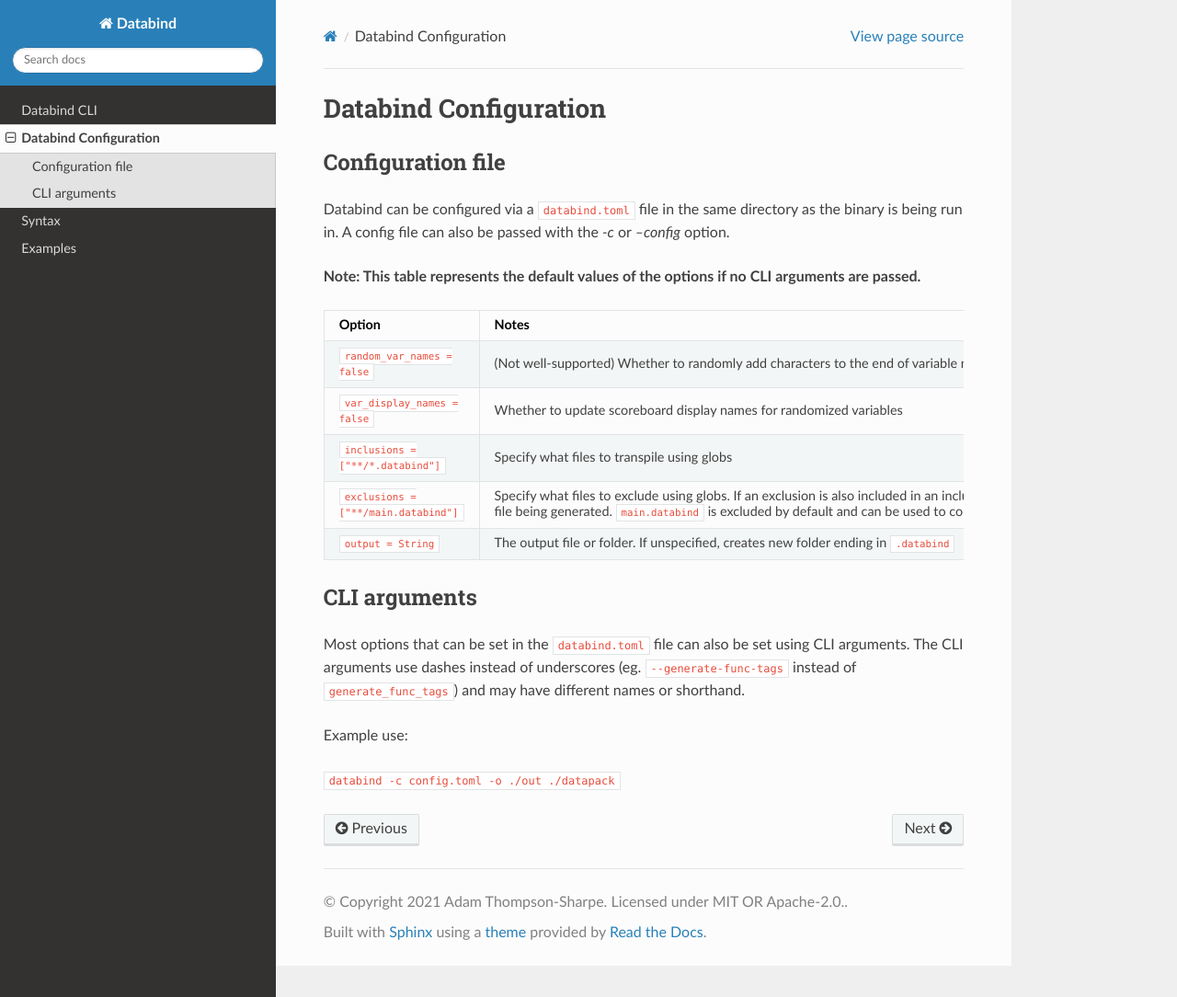
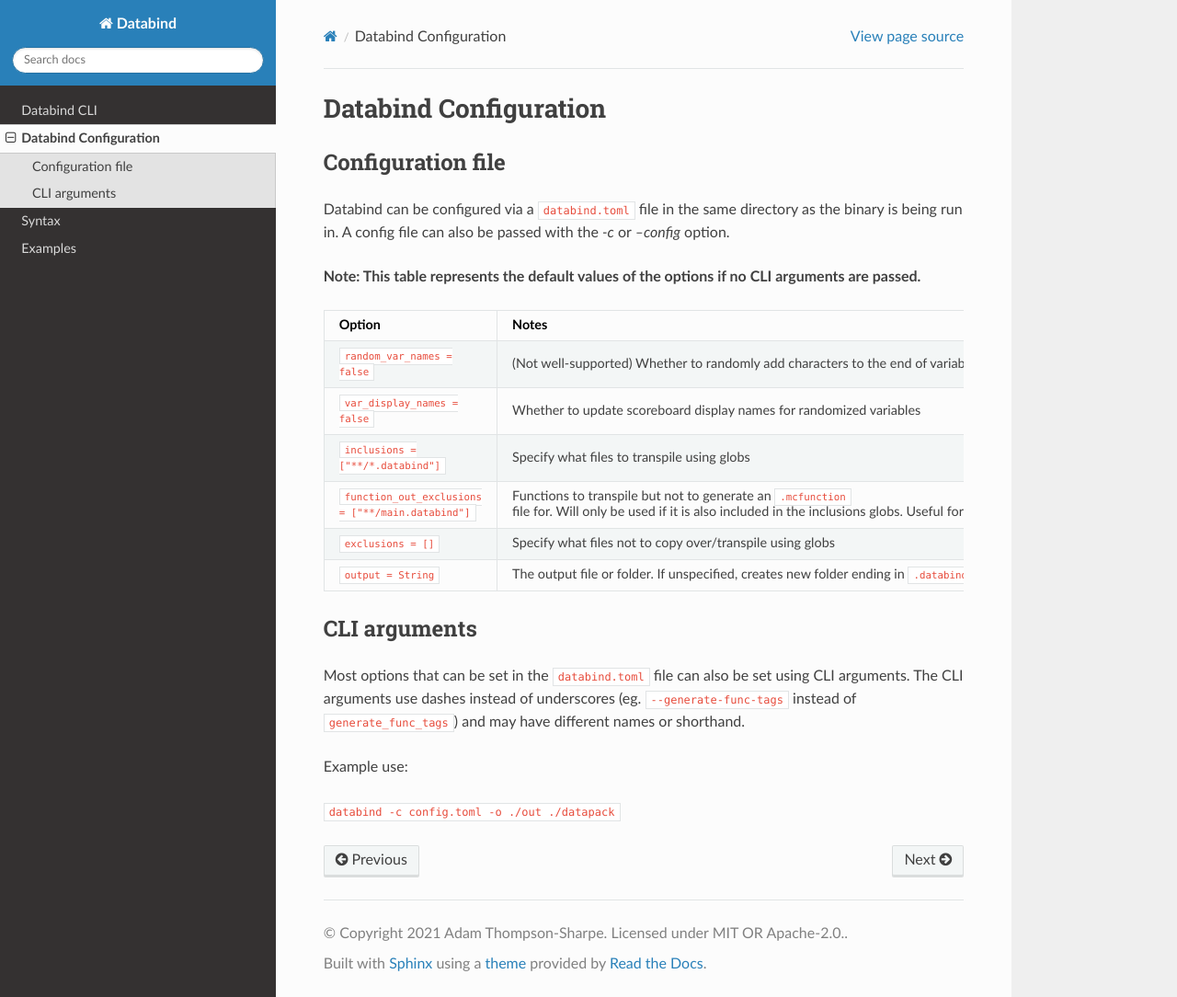
Before and after one commit to MysteryBlokHed/databind, a Sphinx documentation site: the page built from docs/config.rst, in a window 1280 px wide and 1084 px high. Shown: the whole window at 92% size. Built offline with Sphinx 7.4.7 and the Read the Docs theme 2.0.0, drawn with Linux system fonts in a browser that asks for light colours.

Commit message:
Rename exceptions option to be more accurate and add new exceptions option

```diff
--- a/docs/config.rst
+++ b/docs/config.rst
@@ -20,14 +20,16 @@
 +---------------------------------------+---------------------------------------------------------------------+
 | ``inclusions = ["**/*.databind"]``    | Specify what files to transpile using globs                         |
 +---------------------------------------+---------------------------------------------------------------------+
-|                                       | Specify what files to exclude using globs.                          |
-|                                       | If an exclusion is also included in an inclusions glob,             |
-| ``exclusions = ["**/main.databind"]`` | it will be transpiled without its own ``.mcfunction``               |
-|                                       | file being generated. ``main.databind`` is excluded by default      |
-|                                       | and can be used to contain only function definitions                |
+|                                       | Functions to transpile but not to generate an ``.mcfunction``       |
+| ``function_out_exclusions             | file for. Will only be used if it is also included in               |
+| = ["**/main.databind"]``              | the inclusions globs. Useful for files that only contain functions. |
+|                                       | it will be transpiled without its own ``.mcfunction``               |
 +---------------------------------------+---------------------------------------------------------------------+
-| ``output = String``                   | The output file or folder. If unspecified,                          |
-|                                       | creates new folder ending in ``.databind``                          |
+| ``exclusions = []``                   | Specify what files not to copy over/transpile using globs           |
++---------------------------------------+---------------------------------------------------------------------+
+|                                       | The output file or folder. If unspecified,                          |
+| ``output = String``                   | creates new folder ending in ``.databind`` or a file called         |
+|                                       | ``databind-out.mcfunction``                                         |
 +---------------------------------------+---------------------------------------------------------------------+
 
 CLI arguments
```
Also changed, not shown: 2 other files.
